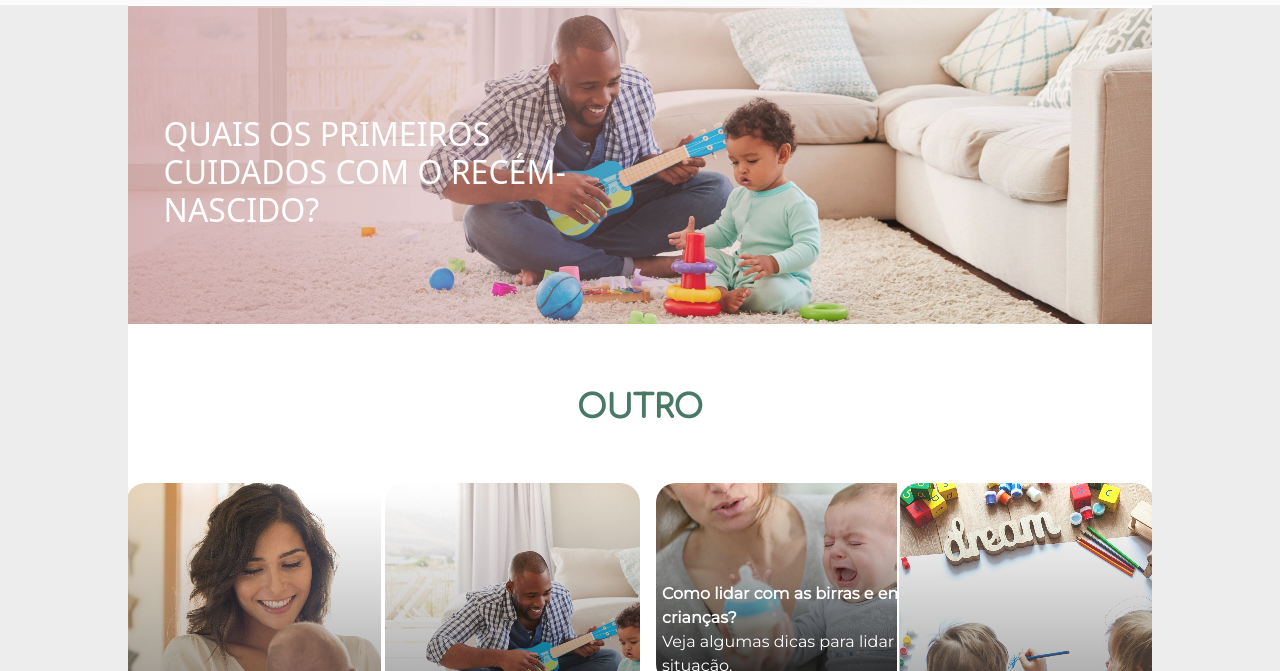
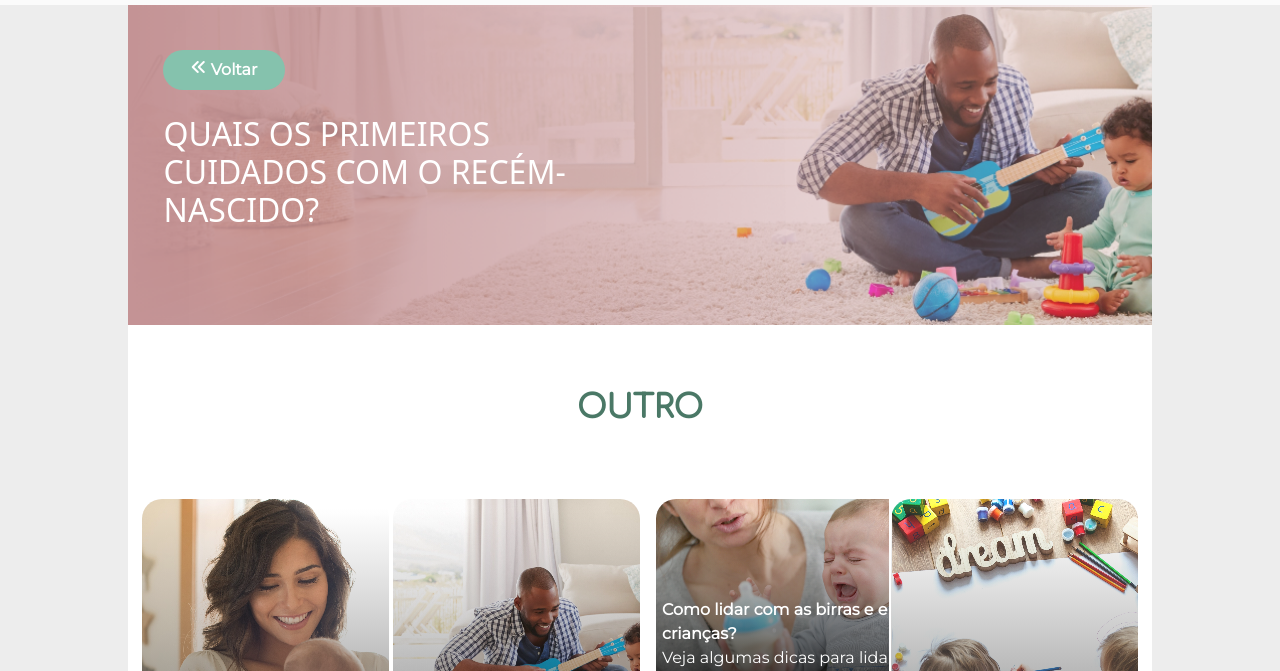
Before and after one commit to Its-JustMe/amzmp-frontend, a plain HTML site: page components/pages/noticia2.html in a window 1280 px wide. Shown: the part 129-800 px from the top of the page. Drawn offline with nearby package versions, Linux system fonts and the light colour scheme; a web font is replaced by a local one.

Commit message:
Atualizando mais páginas

```diff
--- a/components/pages/noticia2.html
+++ b/components/pages/noticia2.html
@@ -62,6 +62,10 @@
 
     <div class="page-content">
         <main class="page-banner">
+            <a href="./noticias-index.html" class="cta-button back-btn">
+                <i class="fa-solid fa-angles-left"></i>
+                Voltar
+            </a>
             <div class="container w-100" style="flex-direction: column">
                 <h1 class="h2 text-white mt-2 page-heading w-50">Quais os primeiros cuidados com o recém-nascido?</h1>
             </div>
@@ -72,7 +76,7 @@
         <section class="p-2">
             <h2 class="title h2 text-center mb-5 text-uppercase">Outro</h2>
 
-            <div class="row">
+            <div class="row p-3">
                 <div class="col card card-1">
                     <a href="./noticia1.html">
                         <p class="paragraph card-title">
--- a/components/styles/abstract/classes.css
+++ b/components/styles/abstract/classes.css
@@ -132,6 +132,22 @@ main, section {
     font-weight: normal;
 }
 
+.back-btn {
+    width: 122px;
+    height: 40px;
+    font-size: 16px;
+    text-align: center;
+    text-transform: capitalize;
+    background-color: var(--btn-background-green);
+
+    padding: 8px;
+    overflow: hidden;
+
+    position: relative;
+        left: 35px;
+        top: 45px;
+}
+
 .logo-header {
     width: 360px;
     height: auto;
@@ -140,12 +156,6 @@ main, section {
 .shadow {
     border-radius: 0 0 10px 10px;
     box-shadow: 0px 3px 17px #0000000F;
-}
-
-.text-right, .text-left {
-    max-width: 800px;
-    display: flex;
-    flex-direction: column;
 }
 
 .text-right {
@@ -253,8 +263,25 @@ main, section {
     height: auto;
 }
 
-@media (min-width: 768px) {
-    .text-right, .text-left {
+.text-right, .text-left {
+    overflow: hidden;
+    padding: 5px;
+}
+
+@media (max-width: 2000px) {
+    .text-right {
+        max-width: 800px;
+    }
+    .text-left {
+        max-width: 450px;
+    }
+}
+
+@media (max-width: 1500px) {
+    .text-right {
+        max-width: 500px;
+    }
+    .text-left {
         max-width: 500px;
     }
 }
--- a/components/styles/noticia1.css
+++ b/components/styles/noticia1.css
@@ -4,5 +4,6 @@ main {
     display: flex;
     flex-direction: column;
 
-    background: url('../../assets/imgs/banner-noticia1.png') no-repeat 100%;
+    background: url('../../assets/imgs/banner-noticia1.png') no-repeat;
+    background-size: cover;
 }
--- a/components/styles/noticia2.css
+++ b/components/styles/noticia2.css
@@ -4,5 +4,6 @@ main {
     display: flex;
     flex-direction: column;
 
-    background: url('../../assets/imgs/banner-noticia2.png') no-repeat 100%;
+    background: url('../../assets/imgs/banner-noticia2.png') no-repeat;
+    background-size: cover;
 }
--- a/components/styles/noticia3.css
+++ b/components/styles/noticia3.css
@@ -4,5 +4,6 @@ main {
     display: flex;
     flex-direction: column;
 
-    background: url('../../assets/imgs/banner-noticia3.png') no-repeat 100%;
+    background: url('../../assets/imgs/banner-noticia3.png') no-repeat;
+    background-size: cover;
 }
--- a/components/styles/noticia4.css
+++ b/components/styles/noticia4.css
@@ -4,5 +4,6 @@ main {
     display: flex;
     flex-direction: column;
 
-    background: url('../../assets/imgs/banner-noticia4.png') no-repeat 100%;
+    background: url('../../assets/imgs/banner-noticia4.png') no-repeat;
+    background-size: cover;
 }
--- a/components/styles/noticia5.css
+++ b/components/styles/noticia5.css
@@ -4,5 +4,6 @@ main {
     display: flex;
     flex-direction: column;
 
-    background: url('../../assets/imgs/banner-noticia5.png') no-repeat 100%;
+    background: url('../../assets/imgs/banner-noticia5.png') no-repeat;
+    background-size: cover;
 }
```
Also changed, not shown: components/pages/faq.html (+1 -1 lines), components/pages/noticia1.html (+5 -1 lines), components/pages/noticia3.html (+5 -1 lines), components/pages/noticia4.html (+5 -1 lines), components/pages/noticia5.html (+4 -0 lines), components/pages/noticias-index.html (+5 -5 lines), index.html (+1 -1 lines).
